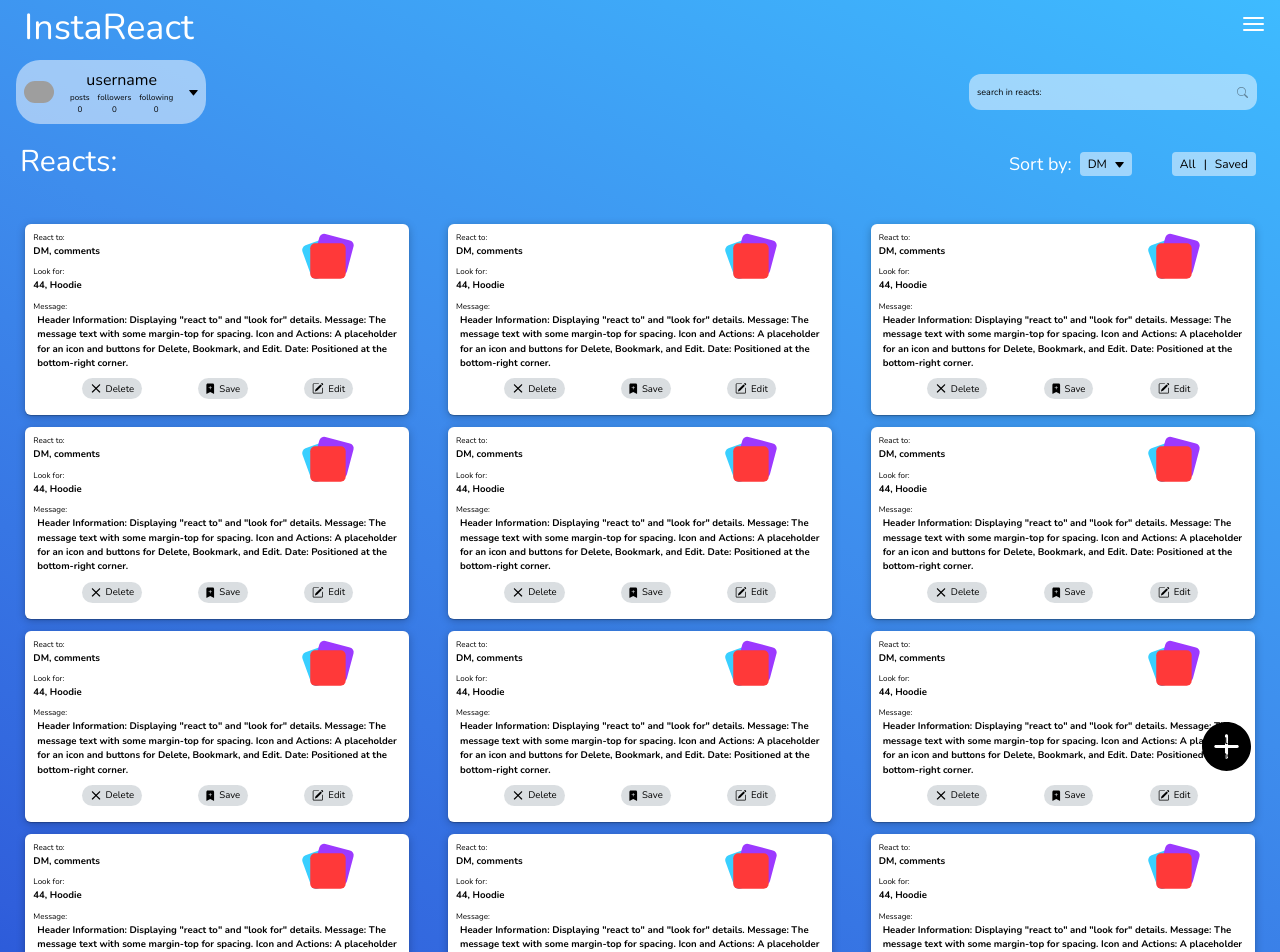
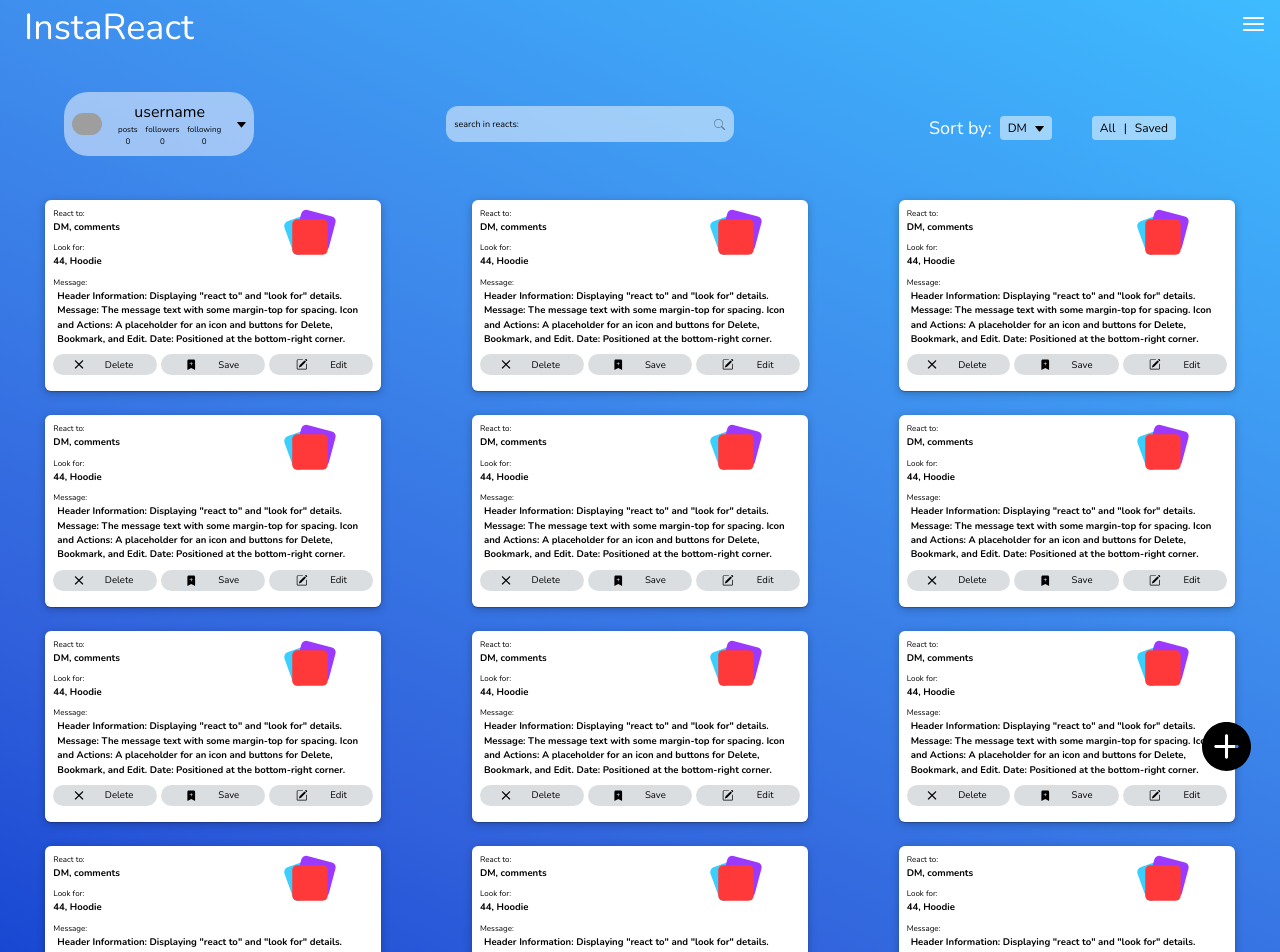
Before and after one commit to mohammad-nm/instareact, a Next.js app: page /deck in a window 1280 px wide. Shown: the top 952 px of the page. Built offline with nearby package versions, Linux system fonts and the light colour scheme; grey boxes are pictures that could not be loaded.

Commit message:
changed things in ui(ui OK for now!)

```diff
--- a/src/app/deck/page.tsx
+++ b/src/app/deck/page.tsx
@@ -18,7 +18,7 @@ export default function Deck() {
   const [sidebarIsOpen, setSidebarIsOpen] = useState(false);
   return (
     <div
-      className={`bg-custom-bg-gradient  text-white h-full ${nunito.className}`}
+      className={`bg-custom-bg-gradient  text-white min-h-screen ${nunito.className}`}
     >
       <div className="">
         <Navbar
@@ -27,20 +27,22 @@ export default function Deck() {
         />
         {sidebarIsOpen ? <Sidebar /> : null}
       </div>
-      <div className="flex items-center">
+      <div className="min-[780px]:flex min-[780px]:justify-between      min-[950px]:mt-8">
+        <div className="flex items-center  min-[920px]:ml-12  ">
           <Profile />
           <SearchBox />
         </div>
         <div className="flex justify-between h-auto items-center">
-        <div className="flex items-center pl-5 text-2xl mt-5 min-[600px]:text-3xl">
+          <div className="flex items-center pl-5 text-2xl mt-5 min-[600px]:text-3xl min-[780px]:hidden">
             Reacts:
           </div>
-        <div className="flex items-center justify-end ">
+          <div className="flex items-center justify-end min-[920px]:mr-20">
             <SortBy />
             <Category />
           </div>
         </div>
-      <div className="flex justify-center ">
+      </div>
+      <div className="">
         <ReactList />
       </div>
       <div className="flex justify-center min-[450px]:justify-end">
--- a/src/components/ReactInfo.tsx
+++ b/src/components/ReactInfo.tsx
@@ -1,9 +1,8 @@
 export default function ReactInfo() {
   return (
-    <>
     <div
-        className="w-[48%] h-auto rounded-md p-2 bg-[#FFFFFF] text-black [box-shadow:rgba(0,_0,_0,_0.25)_0px_0.0625em_0.0625em,_rgba(0,_0,_0,_0.25)_0px_0.125em_0.5em,_rgba(255,_255,_255,_0.1)_0px_0px_0px_1px_inset]
- mx-auto max-w-96  min-w-[10rem] "
+      className="w-[160px] min-[600px]:w-80 max-[388px]:w-full h-auto rounded-md p-2 bg-[#FFFFFF] text-black [box-shadow:rgba(0,_0,_0,_0.25)_0px_0.0625em_0.0625em,_rgba(0,_0,_0,_0.25)_0px_0.125em_0.5em,_rgba(255,_255,_255,_0.1)_0px_0px_0px_1px_inset] box-content           mx-auto
+   "
     >
       <div className="flex w-full">
         <div className="w-3/5">
@@ -63,15 +62,15 @@ export default function ReactInfo() {
           dir="auto"
         >
           Header Information: Displaying &quot;react to&quot; and &quot;look
-            for&quot; details. Message: The message text with some margin-top
-            for spacing. Icon and Actions: A placeholder for an icon and buttons
-            for Delete, Bookmark, and Edit. Date: Positioned at the bottom-right
+          for&quot; details. Message: The message text with some margin-top for
+          spacing. Icon and Actions: A placeholder for an icon and buttons for
+          Delete, Bookmark, and Edit. Date: Positioned at the bottom-right
           corner.
         </div>
       </div>
       {/* buttons */}
-        <div className="flex w-full justify-evenly mt-2 mb-2">
-          <div className="flex items-center bg-[#C2C8CD] bg-opacity-60 pr-2 pl-1 rounded-xl">
+      <div className="flex w-full justify-evenly mt-2 mb-2 ">
+        <div className="flex items-center bg-[#C2C8CD] bg-opacity-60 pr-2 rounded-xl w-1/3 justify-evenly">
           <div>
             <svg
               width="20"
@@ -89,7 +88,7 @@ export default function ReactInfo() {
           <div className="text-[.6rem]">Delete</div>
         </div>
 
-          <div className="flex items-center ml-2 bg-[#C2C8CD] bg-opacity-60 pr-2 pl-2 rounded-xl">
+        <div className="flex items-center ml-1 bg-[#C2C8CD] bg-opacity-60 pr-2 pl-2 rounded-xl w-1/3 justify-evenly">
           <div>
             <svg
               width="9"
@@ -109,7 +108,7 @@ export default function ReactInfo() {
           <div className="text-[.6rem] ml-1 ">Save</div>
         </div>
 
-          <div className="flex items-center ml-2 bg-[#C2C8CD] bg-opacity-60 pr-2 pl-2 rounded-xl ">
+        <div className=" flex items-center ml-1 bg-[#C2C8CD] bg-opacity-60 pr-2 pl-2 rounded-xl w-1/3 justify-evenly">
           <div>
             <svg
               width="12"
@@ -146,6 +145,5 @@ export default function ReactInfo() {
         </div>
       </div>
     </div>
-    </>
   );
 }
--- a/src/components/ReactsList.tsx
+++ b/src/components/ReactsList.tsx
@@ -2,7 +2,7 @@ import ReactInfo from "./ReactInfo";
 
 export default function ReactList() {
   return (
-    <div className="flex flex-wrap mt-8 gap-3 p-3 w-full h-fit">
+    <div className="flex flex-wrap mt-8 min-[600px]:gap-6 gap-4  p-3 w-full h-fit">
       <ReactInfo />
       <ReactInfo />
       <ReactInfo />
@@ -16,14 +16,6 @@ export default function ReactList() {
       <ReactInfo />
       <ReactInfo />
       <ReactInfo />
-      <ReactInfo />
-      <ReactInfo />
-
-      <ReactInfo />
-      <ReactInfo />
-      <ReactInfo />
-      <ReactInfo />
-      <ReactInfo />
     </div>
   );
 }
--- a/src/components/SearchBox.tsx
+++ b/src/components/SearchBox.tsx
@@ -1,7 +1,7 @@
 export default function SearchBox() {
   return (
     <div className="mr-8 ml-auto mt-4  ">
-      <div className="flex items-center">
+      <div className="flex items-center    ml-16 min-[950px]:ml-48  ">
         <input
           type="text"
           className="bg-white bg-opacity-50 text-[9px] placeholder-black w-40 h-7 min-[600px]:h-9 p-2 rounded-xl min-[600px]:w-72"
```
Lines whose indentation alone changed are shown as unchanged.
